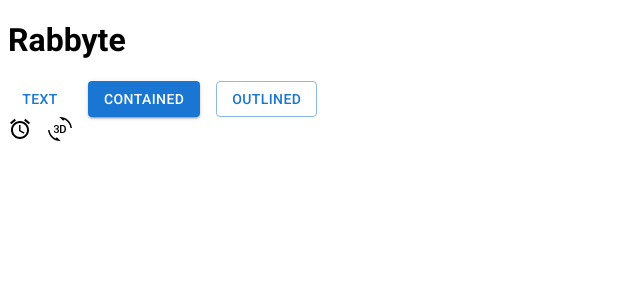
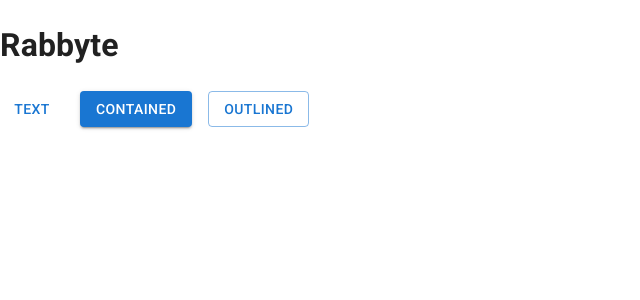
Before and after one commit to trantuan1324/trello-web, a React (Vite) app: page / in a window 1280 px wide. Shown: the top 300 px of the page, without its empty margins (0-640 px from the left). Built offline with nearby package versions, Linux system fonts and the light colour scheme.

Commit message:
add CssBaseLine

```diff
--- a/src/App.jsx
+++ b/src/App.jsx
@@ -1,6 +1,5 @@
 import Button from '@mui/material/Button'
 import Stack from '@mui/material/Stack'
-import { AccessAlarm, ThreeDRotation } from '@mui/icons-material'
 
 function App() {
   return (
@@ -11,12 +10,8 @@ function App() {
         <Button variant="contained">Contained</Button>
         <Button variant="outlined">Outlined</Button>
       </Stack>
-      <Stack spacing={2} direction="row">
-        <AccessAlarm/>
-        <ThreeDRotation/>
-      </Stack>
     </>
-  )
+  );
 }
 
-export default App
+export default App;
--- a/src/index.css
+++ /dev/null
@@ -1,3 +0,0 @@
-:root {
-  font-family: 'Roboto', sans-serif;
-}
--- a/src/main.jsx
+++ b/src/main.jsx
@@ -1,10 +1,11 @@
 import React from 'react'
 import ReactDOM from 'react-dom/client'
 import App from './App.jsx'
-import './index.css'
+import CssBaseline from '@mui/material/CssBaseline';
 
 ReactDOM.createRoot(document.getElementById('root')).render(
   <React.StrictMode>
+    <CssBaseline />
     <App />
   </React.StrictMode>
 )
```
Also changed, not shown: .eslintrc.cjs.
